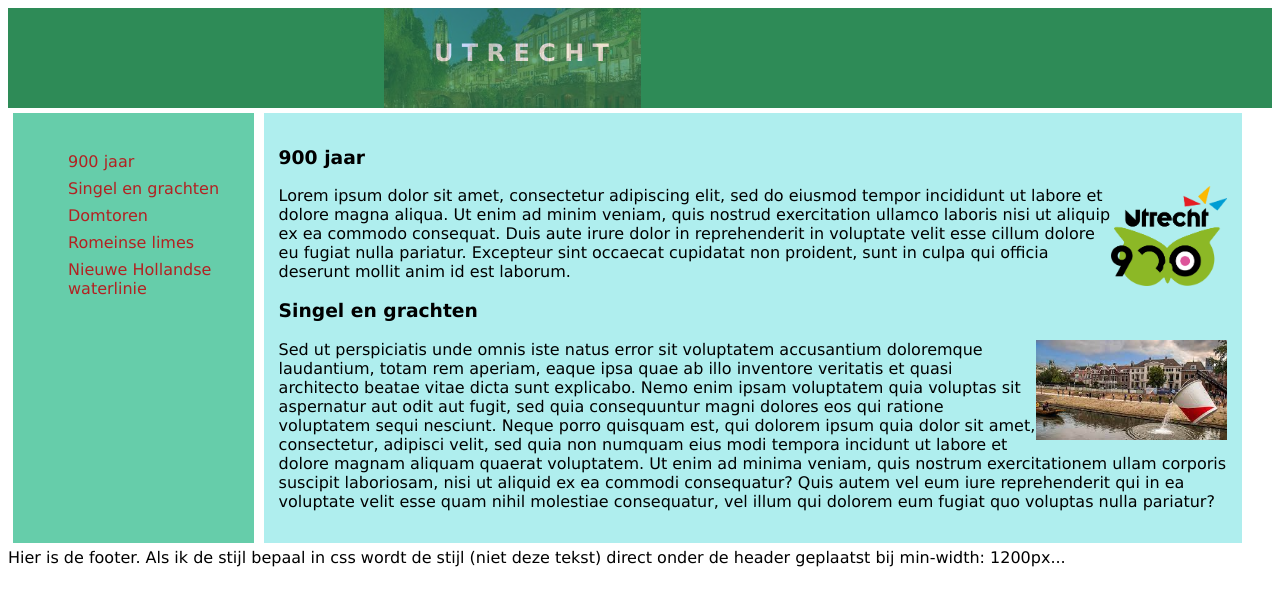
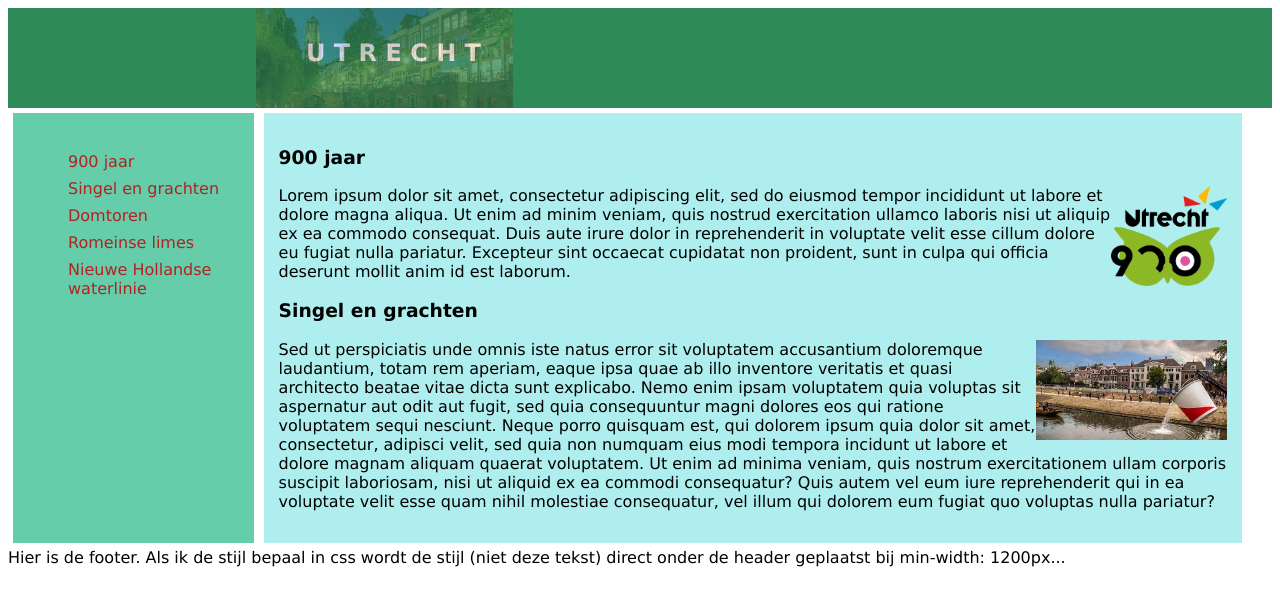
Before and after one commit to yvonnevergouwe/frontend-les18, a plain HTML site: page Utrecht/index.html in a window 1280 px wide. Drawn offline with Linux system fonts and the light colour scheme.

Commit message:
Update stijl.css

```diff
--- a/Utrecht/css/stijl.css
+++ b/Utrecht/css/stijl.css
@@ -10,9 +10,9 @@ background-color: seagreen;
 }
 .head{
 height: 100px;
-width: 300px;
+width: 400px;
 position: absolute;
-left: 30%;
+left: 20%;
 }
 #utr1 {
 filter: opacity(30%);
```
